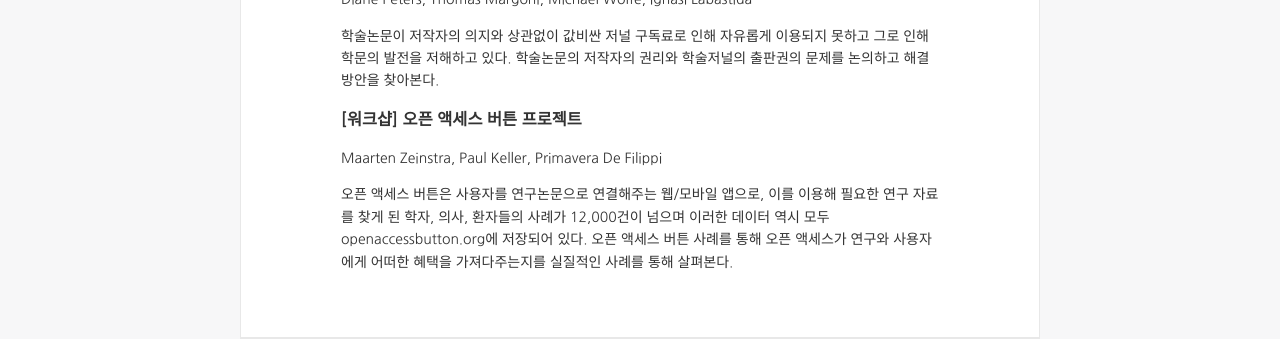
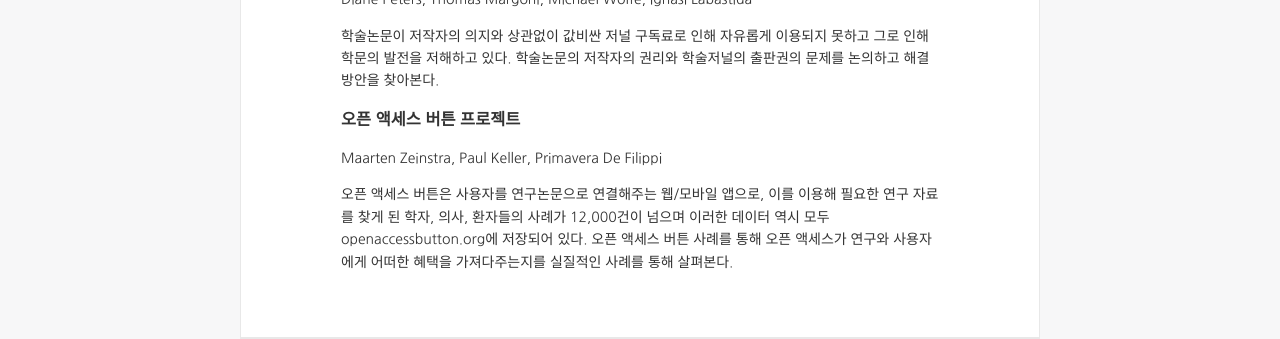
Before and after one commit to creativecommonskorea/2015-global-summit, a Jekyll site: the page built from _sessions/16-11.md, in a window 1280 px wide. Shown: the part 505-844 px from the top of the page. Built offline with Jekyll 4.4.1, drawn with Linux system fonts in a browser that asks for light colours; nearby versions of some CDN libraries.

Commit message:
Update 16-11.md

```diff
--- a/_sessions/16-11.md
+++ b/_sessions/16-11.md
@@ -14,7 +14,7 @@ Diane Peters, Thomas Margoni, Michael Wolfe, Ignasi Labastida
 학술논문이 저작자의 의지와 상관없이 값비싼 저널 구독료로 인해 자유롭게 이용되지 못하고 그로 인해 학문의 발전을 저해하고 있다. 학술논문의 저작자의 권리와 학술저널의 출판권의 문제를 논의하고 해결방안을 찾아본다.
 
 
-### [워크샵] 오픈 액세스 버튼 프로젝트
+### 오픈 액세스 버튼 프로젝트
 
 Maarten Zeinstra, Paul Keller, Primavera De Filippi
 
```
